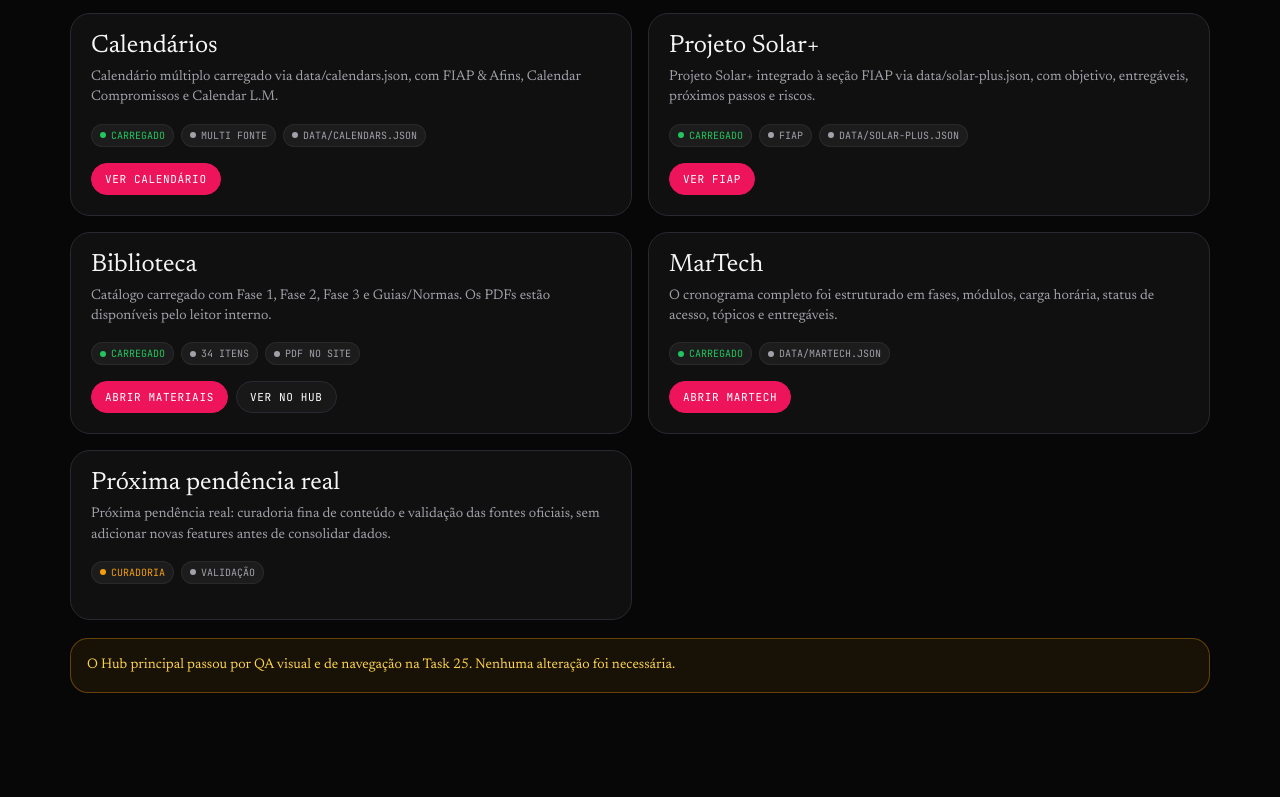
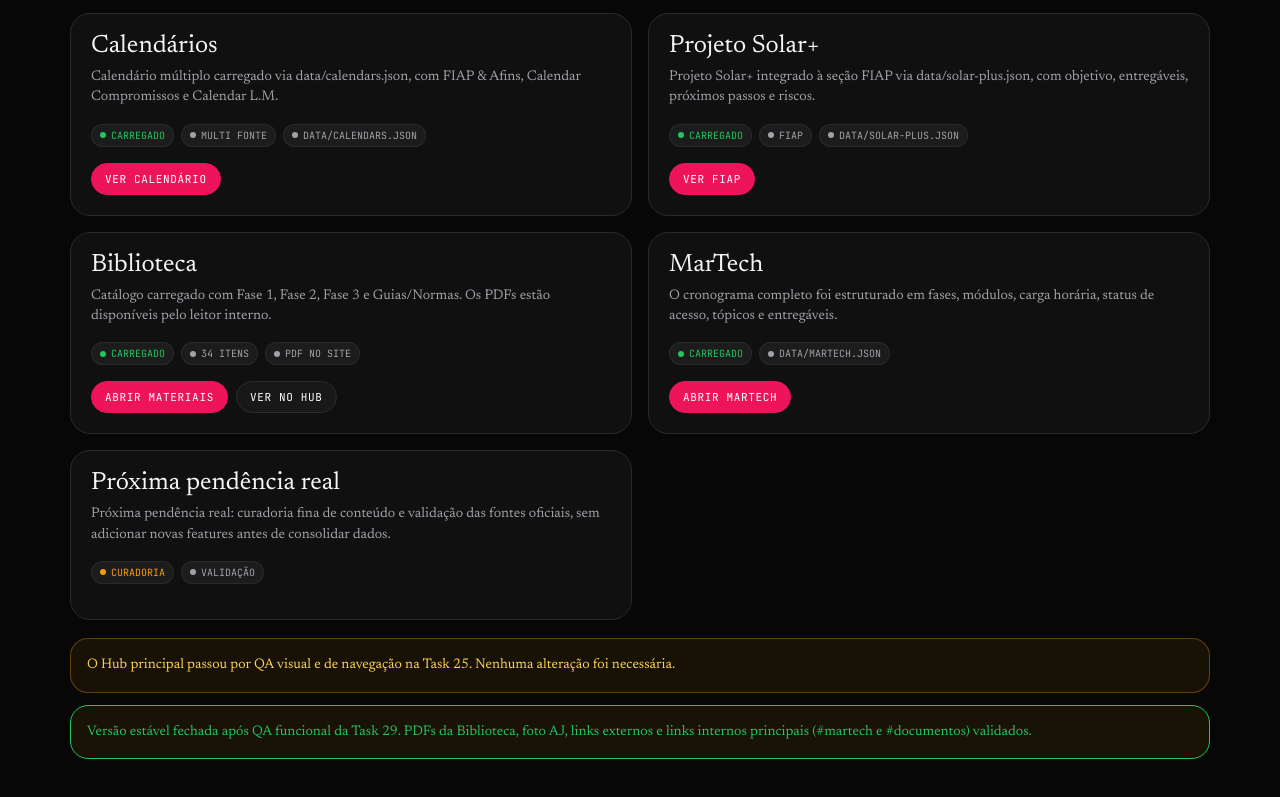
Before and after one commit to anajneves/FIAP-HUB, a plain HTML site: page hub-status-atual.html in a window 1280 px wide. Shown: the part 553-1350 px from the top of the page. Before the commit the page ends 1292 px from the top, so only its background shows below. Drawn offline with Linux system fonts and the light colour scheme.

Commit message:
Document final stable release closure

```diff
--- a/hub-status-atual.html
+++ b/hub-status-atual.html
@@ -70,6 +70,7 @@
     </section>
 
     <div class="note">O Hub principal passou por QA visual e de navegação na Task 25. Nenhuma alteração foi necessária.</div>
+    <div class="note" style="margin-top:0.75rem;border-color:var(--green);color:var(--green);">Versão estável fechada após QA funcional da Task 29. PDFs da Biblioteca, foto AJ, links externos e links internos principais (#martech e #documentos) validados.</div>
   </main>
 </body>
 </html>
```
